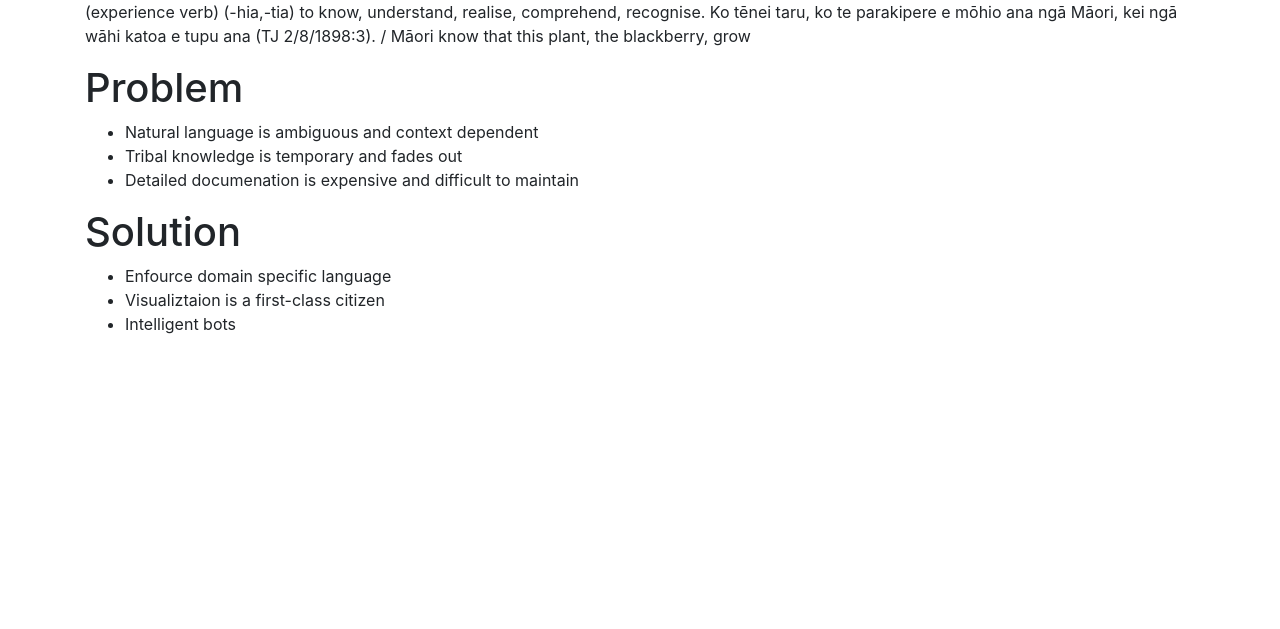
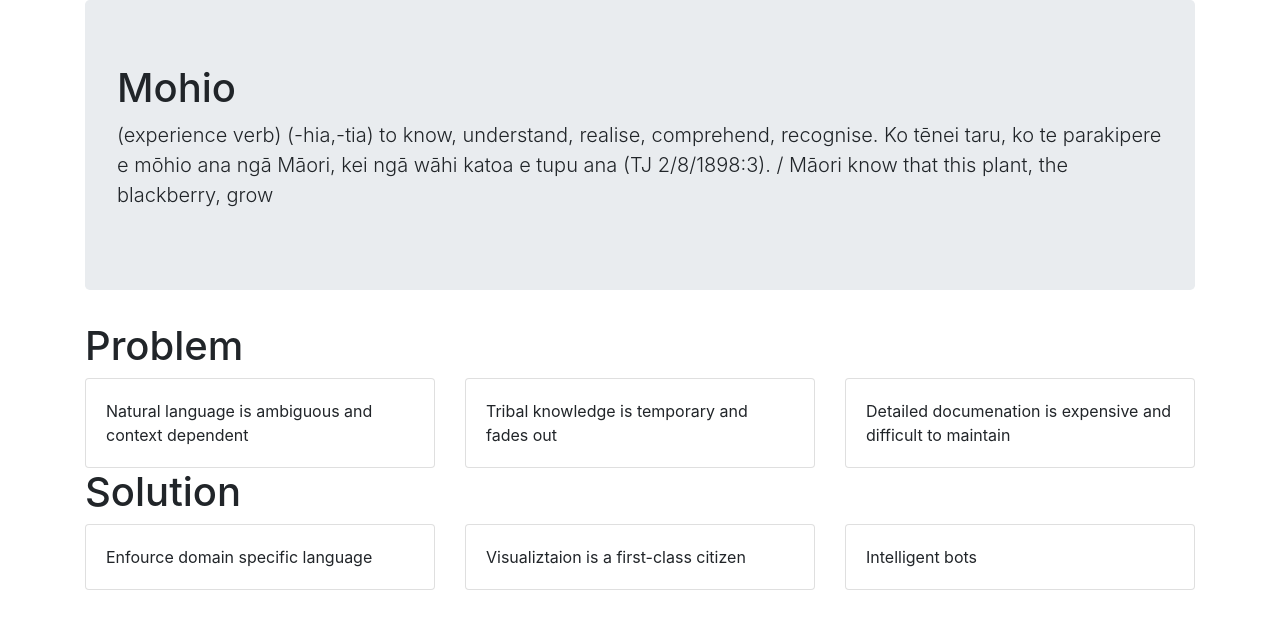
Before and after one commit to mohio-app/mohio-app.github.io, a Jekyll site: the page built from index.html, in a window 1280 px wide. Shown: the top 629 px of the page. Built offline with Jekyll 4.4.1, drawn with Linux system fonts in a browser that asks for light colours.

Commit message:
Update index.html

```diff
--- a/index.html
+++ b/index.html
@@ -1,17 +1,43 @@
 ---
 ---
-<blockquote>(experience verb) (-hia,-tia) to know, understand, realise, comprehend, recognise. Ko tēnei taru, ko te parakipere e mōhio ana ngā Māori, kei ngā wāhi katoa e tupu ana (TJ 2/8/1898:3). / Māori know that this plant, the blackberry, grow</blockquote>
-
+<div class="jumbotron">
+  <h1>Mohio</h1>
+  <p class="lead">(experience verb) (-hia,-tia) to know, understand, realise, comprehend, recognise. Ko tēnei taru, ko te parakipere e mōhio ana ngā Māori, kei ngā wāhi katoa e tupu ana (TJ 2/8/1898:3). / Māori know that this plant, the blackberry, grow</p>
+</div>
 <h1>Problem</h1>
-<ul>
-  <li>Natural language is ambiguous and context dependent</li>
-  <li>Tribal knowledge is temporary and fades out</li>
-  <li>Detailed documenation is expensive and difficult to maintain</li>
-</ul>
+<div class="row">
+  <div class="col-sm">
+    <div class="card">
+      <div class="card-body">Natural language is ambiguous and context dependent</div>
+    </div>
+  </div>
+  <div class="col-sm">
+    <div class="card">
+      <div class="card-body">Tribal knowledge is temporary and fades out</div>
+    </div>
+  </div>
+  <div class="col-sm">
+    <div class="card">
+      <div class="card-body">Detailed documenation is expensive and difficult to maintain</div>
+    </div>
+  </div>
+</div>
 
 <h1>Solution</h1>
-<ul>
-  <li>Enfource domain specific language</li>
-  <li>Visualiztaion is a first-class citizen</li>
-  <li>Intelligent bots</li>
-</ul>
+<div class="row">
+  <div class="col-sm">
+    <div class="card">
+      <div class="card-body">Enfource domain specific language</div>
+    </div>
+  </div>
+  <div class="col-sm">
+    <div class="card">
+      <div class="card-body">Visualiztaion is a first-class citizen</div>
+    </div>
+  </div>
+  <div class="col-sm">
+    <div class="card">
+      <div class="card-body">Intelligent bots</div>
+    </div>
+  </div>
+</div>
```
